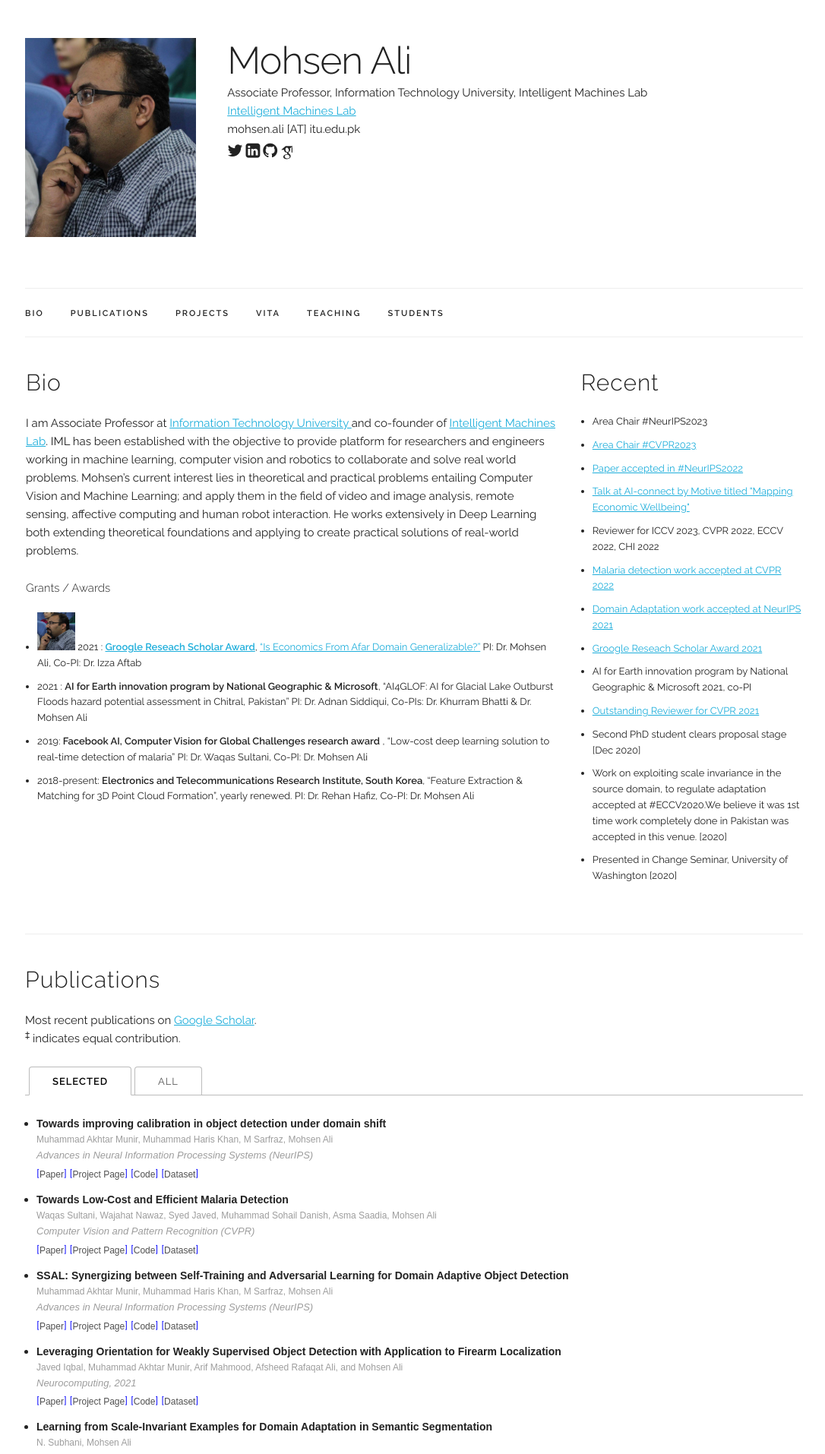
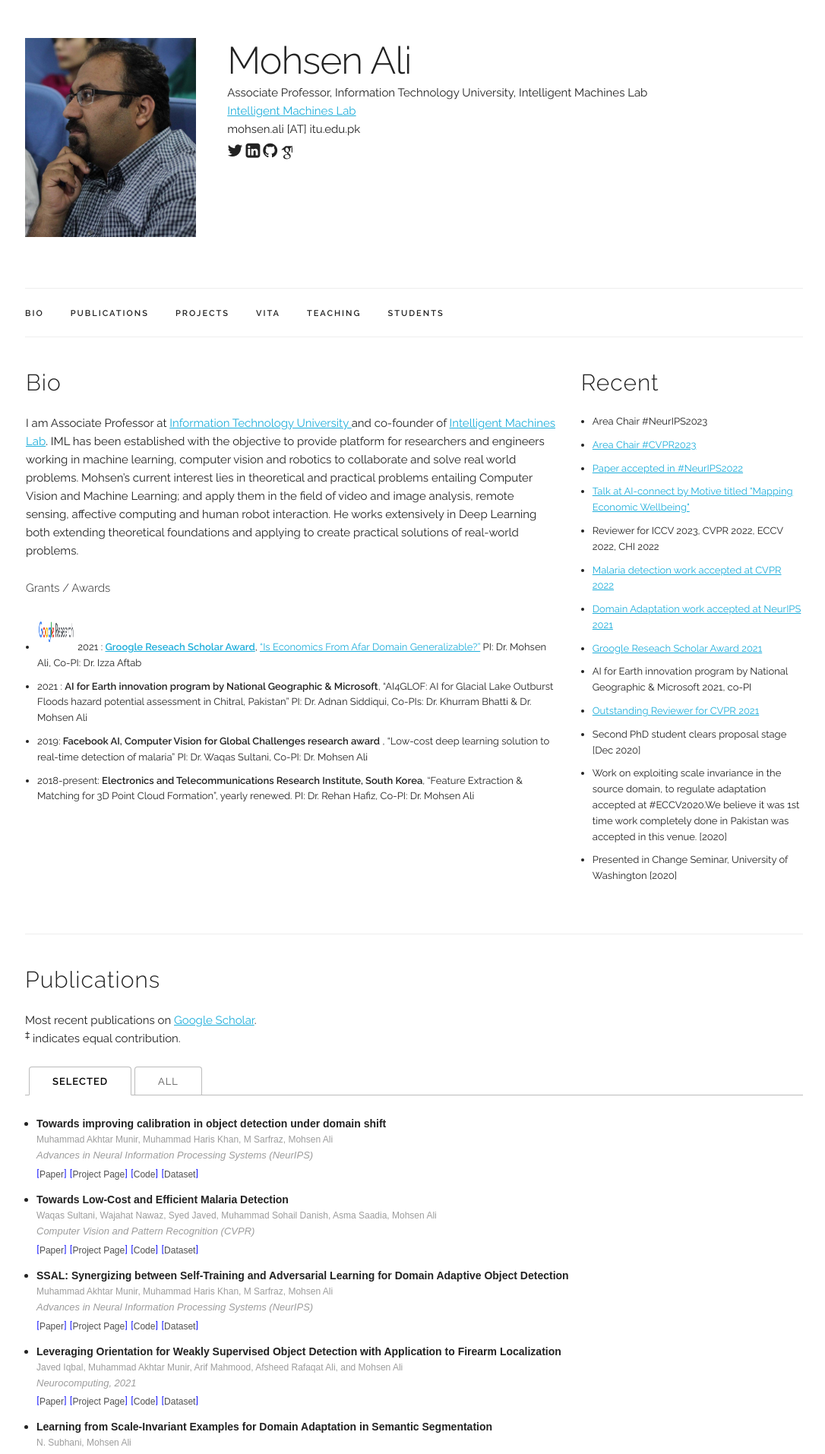
Before and after one commit to mohsenali/mohsenali.github.io, a Jekyll site: the page built from index.html, in a window 1280 px wide. Shown: the top 1914 px of the page at 76% size, without its empty margins (95-1181 px from the left). Built offline with Jekyll 4.4.1, drawn with Linux system fonts in a browser that asks for light colours; some web fonts are replaced.

Commit message:
Update index.html
Adding the logo

```diff
--- a/index.html
+++ b/index.html
@@ -28,7 +28,7 @@ title: Personal Webpage
 	<h6>Grants / Awards </h6>
 	 <font size=2px>
 		 <ul class="listType">
-      <li><img src="/assets/profile-pics/mohsenali.jpg" alt="Google Logo"  width="50" height="50"> 2021 : <B><a href="https://research.google/outreach/research-scholar-program/recipients/">Groogle Reseach Scholar Award</a></B>, <a href="http://im.itu.edu.pk/econai/">“Is Economics From Afar Domain Generalizable?”</a>
+      <li><img src="/assets/logoCompany/googleResearch.png" alt="Google Logo"  width="50" height="50"> 2021 : <B><a href="https://research.google/outreach/research-scholar-program/recipients/">Groogle Reseach Scholar Award</a></B>, <a href="http://im.itu.edu.pk/econai/">“Is Economics From Afar Domain Generalizable?”</a>
                 PI: Dr. Mohsen Ali, Co-PI: Dr. Izza Aftab </li>
 		 <li>2021 : <B>AI for Earth innovation program by National Geographic & Microsoft</B>, “AI4GLOF: AI for Glacial Lake Outburst Floods hazard potential assessment in Chitral, Pakistan”
 				 PI: Dr. Adnan Siddiqui, Co-PIs: Dr. Khurram Bhatti & Dr. Mohsen Ali </li>
```
